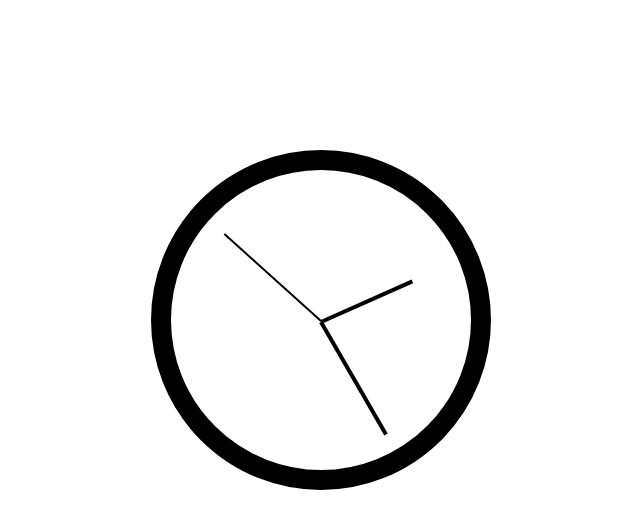
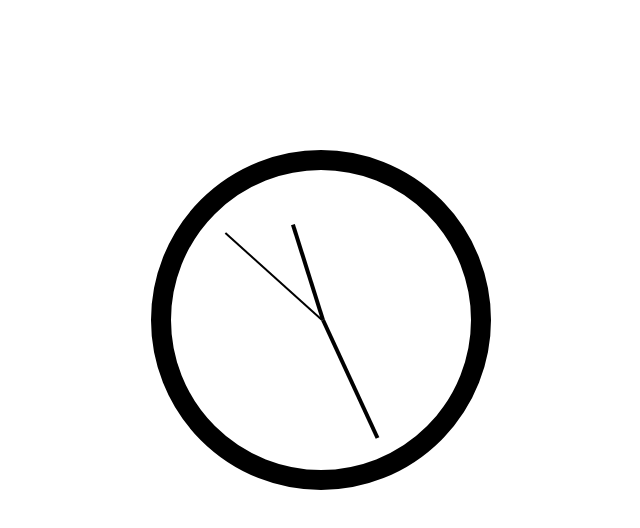
Before and after one commit to pharick/javascript30, a plain HTML site: page 2-clock/index.html in a window 1280 px wide. Shown: the whole page, without its empty margins (319-959 px from the left). Drawn offline with Linux system fonts and the light colour scheme.

Commit message:
Clock refactoring

```diff
--- a/2-clock/clock.js
+++ b/2-clock/clock.js
@@ -2,20 +2,30 @@ const secondsHand = document.querySelector('.clock__hand_seconds');
 const minutesHand = document.querySelector('.clock__hand_minutes');
 const hoursHand = document.querySelector('.clock__hand_hours');
 
-function setDate() {
+function getTimeDegrees() {
   const now = new Date();
 
   const seconds = now.getSeconds();
-  const secondsDegrees = seconds / 60 * 360 + 90;
-  secondsHand.style.transform = `rotate(${secondsDegrees}deg)`;
+  const minutes = now.getMinutes();
+  const hours = now.getHours();
 
-  const minutes = now.getMinutes();
-  const minutesDegrees = minutes / 60 * 360 + 90;
-  minutesHand.style.transform = `rotate(${minutesDegrees}deg)`;
+  const secondsDegrees = seconds / 60 * 360;
+  const minutesDegrees = minutes / 60 * 360 + seconds / 60 * 6;
+  const hoursDegrees = hours / 12 * 360 + minutes / 60 * 30;
 
-  const hours = now.getHours();
-  const hoursDegrees = hours / 60 * 360 + 90;
-  hoursHand.style.transform = `rotate(${hoursDegrees}deg)`;
+  return {
+    seconds: secondsDegrees,
+    minutes: minutesDegrees,
+    hours: hoursDegrees
+  };
 }
 
-setInterval(setDate, 1000);
+function setTime() {
+  const degrees = getTimeDegrees();
+
+  secondsHand.style.transform = `rotate(${degrees.seconds}deg)`;
+  minutesHand.style.transform = `rotate(${degrees.minutes}deg)`;
+  hoursHand.style.transform = `rotate(${degrees.hours}deg)`;
+}
+
+setInterval(setTime, 1000);
--- a/2-clock/style.css
+++ b/2-clock/style.css
@@ -8,23 +8,22 @@
 }
 
 .clock__hand {
-  width: 130px;
-  left: 20px;
   background-color: black;
-  height: 4px;
+  width: 4px;
+  height: 130px;
   position: absolute;
-  top: 50%;
-  transform-origin: right;
-  transform: rotate(90deg);
+  left: 50%;
+  top: 20px;
+  transform-origin: bottom;
   transition: all .05s;
   transition-timing-function: cubic-bezier(.18,.89,.32,1.28);
 }
 
 .clock__hand_hours {
-  width: 100px;
-  left: 50px;
+  height: 100px;
+  top: 50px;
 }
 
 .clock__hand_seconds {
-  height: 2px;
+  width: 2px;
 }
```
